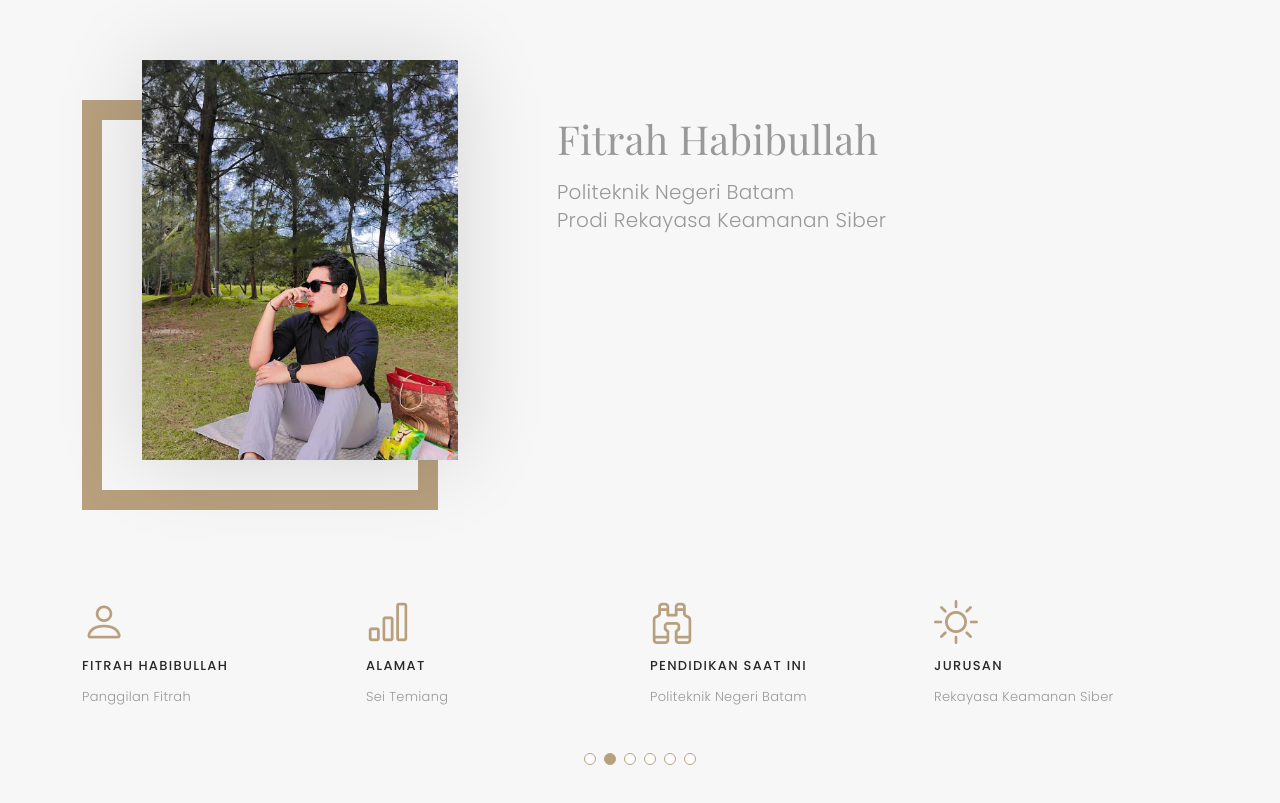
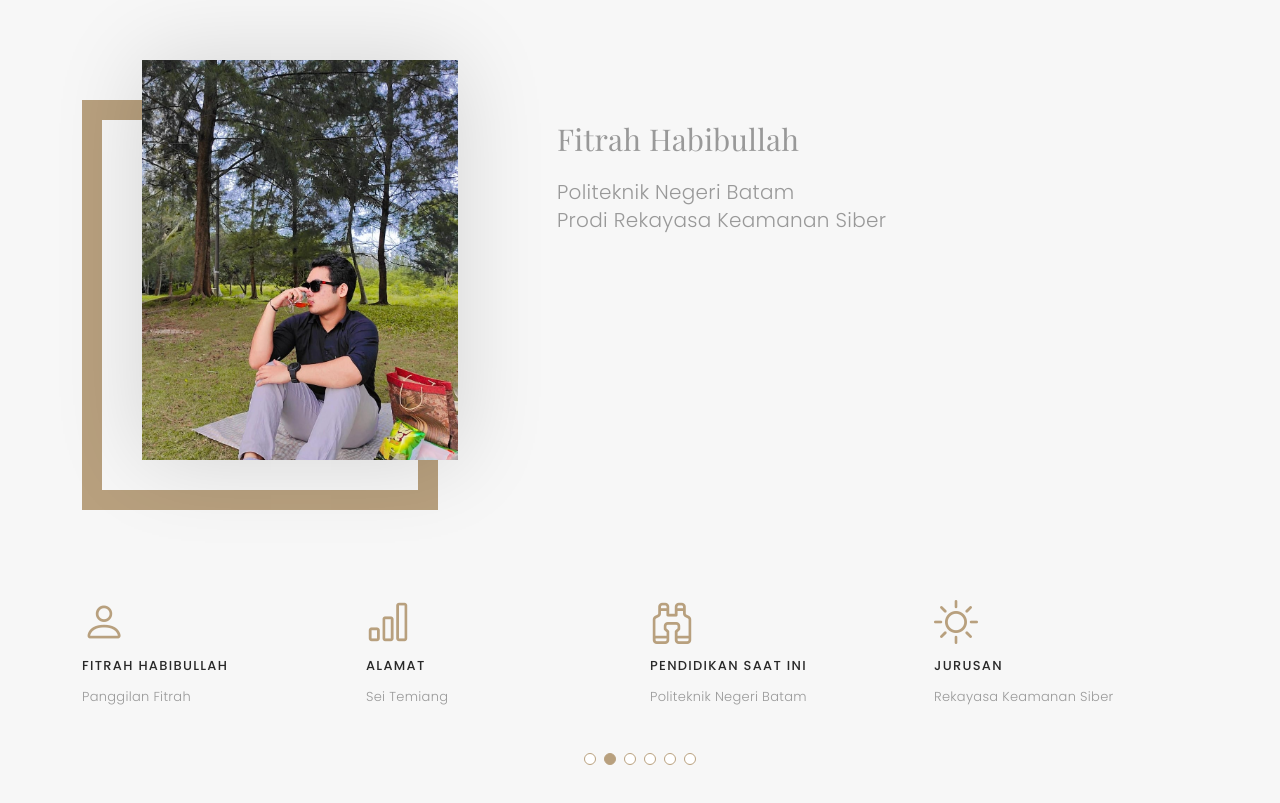
Before and after one commit to Fitrah267733/MyProfil, a plain HTML site: page index.html in a window 1280 px wide. Shown: the part 820-1623 px from the top of the page. Drawn offline with nearby package versions, Linux system fonts and the light colour scheme; files whose address does not match are found by name; a web font is replaced by a local one.

Commit message:
besarin code

```diff
--- a/index.html
+++ b/index.html
@@ -116,7 +116,7 @@
           <div class="col-lg-7">
             <div class="about-descr">
 
-              <p class="p-heading" style="font-size: 40px;">Fitrah Habibullah </p>
+              <p class="p-heading" style="font-size: 30px;">Fitrah Habibullah </p>
               <p class="separator" style="font-size: 20px;">Politeknik Negeri Batam <br> Prodi Rekayasa Keamanan Siber </bre></p>
 
             </div>
```
